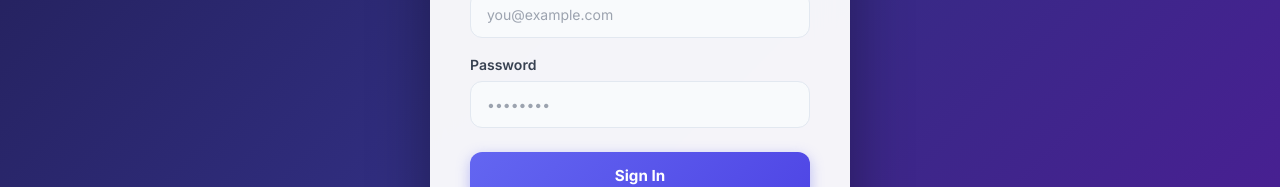
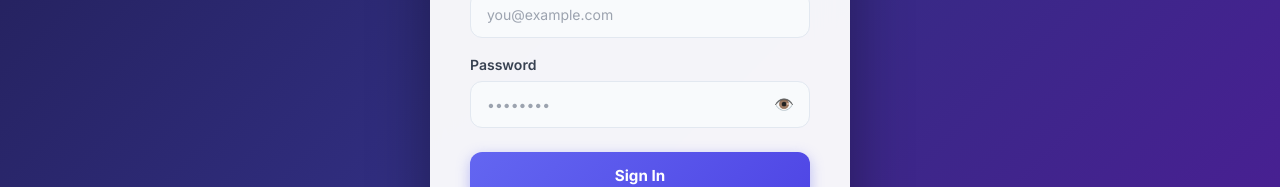
Before and after one commit to SHRADDHA021/E-Municipal, a React (Vite) app in the folder eportal-web/: page /login in a window 1280 px wide. Shown: the part 429-616 px from the top of the page. Built offline with nearby package versions, Linux system fonts and the light colour scheme.

Commit message:
Added show/hide password toggle to login and registration pages

```diff
--- a/eportal-web/src/pages/auth/Login.jsx
+++ b/eportal-web/src/pages/auth/Login.jsx
@@ -12,6 +12,7 @@ export default function Login() {
   const [form, setForm] = useState({ email: '', password: '', role: 'Citizen' });
   const [error, setError] = useState('');
   const [loading, setLoading] = useState(false);
+  const [showPassword, setShowPassword] = useState(false);
   const { login } = useContext(AuthContext);
   const navigate = useNavigate();
 
@@ -59,7 +60,25 @@ export default function Login() {
 
           <div style={{ marginBottom:'1.5rem' }}>
             <label style={{ display:'block', fontWeight:600, color:'#374151', marginBottom:'0.35rem', fontSize:'0.875rem' }}>Password</label>
-            <input type="password" required value={form.password} onChange={e => setForm({...form, password: e.target.value})} placeholder="••••••••" style={inp} onFocus={onFocus} onBlur={onBlur} />
+            <div style={{ position: 'relative' }}>
+              <input
+                type={showPassword ? "text" : "password"}
+                required
+                value={form.password}
+                onChange={e => setForm({...form, password: e.target.value})}
+                placeholder="••••••••"
+                style={{ ...inp, paddingRight: '3rem' }}
+                onFocus={onFocus}
+                onBlur={onBlur}
+              />
+              <button
+                type="button"
+                onClick={() => setShowPassword(!showPassword)}
+                style={{ position: 'absolute', right: '0.75rem', top: '50%', transform: 'translateY(-50%)', background: 'none', border: 'none', cursor: 'pointer', padding: '0.25rem', fontSize: '1rem', color: '#64748b' }}
+              >
+                {showPassword ? '🙈' : '👁️'}
+              </button>
+            </div>
           </div>
 
           <button type="submit" disabled={loading} style={{ width:'100%', padding:'0.85rem', borderRadius:'0.75rem', border:'none', cursor: loading ? 'not-allowed' : 'pointer', background: loading ? '#a5b4fc' : 'linear-gradient(135deg,#6366f1,#4f46e5)', color:'#fff', fontWeight:700, fontSize:'0.95rem', fontFamily:'inherit', boxShadow:'0 4px 14px rgba(99,102,241,0.4)' }}>
--- a/eportal-web/src/pages/auth/Register.jsx
+++ b/eportal-web/src/pages/auth/Register.jsx
@@ -11,7 +11,7 @@ const inp = {
 export default function Register() {
   const [form, setForm] = useState({ name:'', email:'', password:'', phno:'', gender:'', bday:'', house_no:'', street_no_name:'' });
   const [error, setError] = useState('');
-  const [loading, setLoading] = useState(false);
+  const [showPassword, setShowPassword] = useState(false);
   const { register } = useContext(AuthContext);
   const navigate = useNavigate();
 
@@ -87,7 +87,25 @@ export default function Register() {
 
           <div style={{ marginBottom:'1.5rem' }}>
             <label style={{ display:'block', fontWeight:600, color:'#374151', marginBottom:'0.35rem', fontSize:'0.875rem' }}>Password *</label>
-            <input type="password" required value={form.password} onChange={set('password')} placeholder="Min 6 characters" style={inp} onFocus={onFocus} onBlur={onBlur} />
+            <div style={{ position: 'relative' }}>
+              <input
+                type={showPassword ? "text" : "password"}
+                required
+                value={form.password}
+                onChange={set('password')}
+                placeholder="Min 6 characters"
+                style={{ ...inp, paddingRight: '3rem' }}
+                onFocus={onFocus}
+                onBlur={onBlur}
+              />
+              <button
+                type="button"
+                onClick={() => setShowPassword(!showPassword)}
+                style={{ position: 'absolute', right: '0.75rem', top: '50%', transform: 'translateY(-50%)', background: 'none', border: 'none', cursor: 'pointer', padding: '0.25rem', fontSize: '1rem', color: '#64748b' }}
+              >
+                {showPassword ? '🙈' : '👁️'}
+              </button>
+            </div>
           </div>
 
           <button type="submit" disabled={loading} style={{ width:'100%', padding:'0.85rem', borderRadius:'0.75rem', border:'none', cursor: loading ? 'not-allowed' : 'pointer', background: loading ? '#a5b4fc' : 'linear-gradient(135deg,#6366f1,#4f46e5)', color:'#fff', fontWeight:700, fontSize:'0.95rem', fontFamily:'inherit' }}>
```
Also changed, not shown: 16 other files (tests, documents, lock files or other folders).
